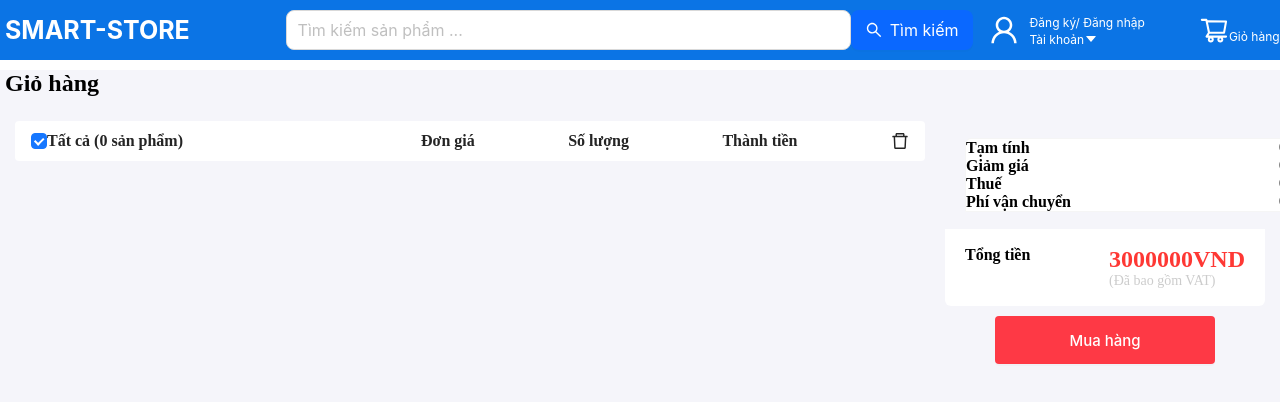
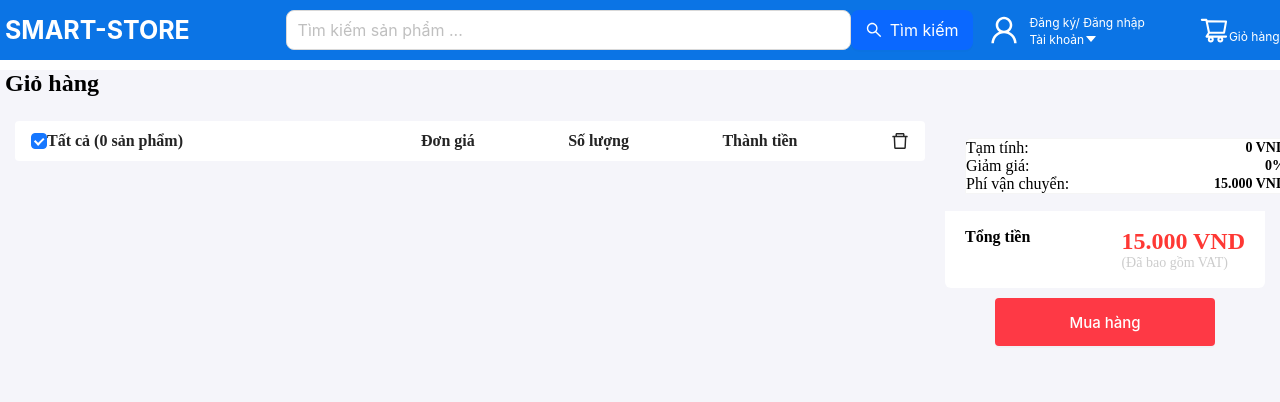
Before and after one commit to Nguyen-Trung-Tien/SMART-STORE, a React (Create React App) app in the folder frontend/: page /order in a window 1280 px wide. Shown: the top 402 px of the page. Built offline with nearby package versions, Linux system fonts and the light colour scheme.

Commit message:
handle buy order and fix bug

```diff
--- a/frontend/src/components/AdminUser/AdminUser.jsx
+++ b/frontend/src/components/AdminUser/AdminUser.jsx
@@ -87,13 +87,10 @@ const AdminUser = () => {
 
   const handleSearch = (selectedKeys, confirm, dataIndex) => {
     confirm();
-    // setSearchText(selectedKeys[0]);
-    // setSearchedColumn(dataIndex);
   };
 
   const handleReset = (clearFilters) => {
     clearFilters();
-    // setSearchText("");
   };
 
   const getColumnSearchProps = (dataIndex) => ({
@@ -146,17 +143,6 @@ const AdminUser = () => {
         }
       },
     },
-    // render: (text) =>
-    //   searchedColumn === dataIndex ? (
-    //     <Highlighter
-    //       highlightStyle={{ backgroundColor: "#ffc069", padding: 0 }}
-    //       searchWords={[searchText]}
-    //       autoEscape
-    //       textToHighlight={text ? text.toString() : ""}
-    //     />
-    //   ) : (
-    //     text
-    //   ),
   });
 
   const columns = [
@@ -272,7 +258,7 @@ const AdminUser = () => {
     } else if (isErrorUpdated) {
       message.error("Không thể cập nhật sản phẩm!");
     }
-  }, [isSuccessUpdated]);
+  }, [isSuccessUpdated, isErrorUpdated]);
 
   useEffect(() => {
     if (isSuccessDeleted && dataDeleted?.status === "OK") {
@@ -281,7 +267,7 @@ const AdminUser = () => {
     } else if (isErrorDeleted) {
       message.error("Không thể xóa tài khoản!");
     }
-  }, [isSuccessDeleted]);
+  }, [isSuccessDeleted, isErrorDeleted]);
 
   useEffect(() => {
     if (isSuccessDeletedMany && dataDeletedMany?.status === "OK") {
@@ -290,7 +276,7 @@ const AdminUser = () => {
     } else if (isErrorDeletedMany) {
       message.error("Không thể xóa tài khoản!");
     }
-  }, [isSuccessDeleted]);
+  }, [isSuccessDeleted, isSuccessDeletedMany]);
 
   const handleCloseDrawer = () => {
     setIsOpenDrawer(false);
--- a/frontend/src/components/CardComponent/CardComponent.jsx
+++ b/frontend/src/components/CardComponent/CardComponent.jsx
@@ -10,6 +10,7 @@ import {
 import { StarFilled } from "@ant-design/icons";
 import logo from "../../assets/ImageSmall/logo.png";
 import { useNavigate } from "react-router-dom";
+import { convertPrice } from "../../utils";
 
 const CardComponent = (props) => {
   const {
@@ -61,9 +62,7 @@ const CardComponent = (props) => {
         </WrapperStyleTextSell>
       </WrapperReportText>
       <WrapperPriceText>
-        <span style={{ marginRight: "8px" }}>
-          {price?.toLocaleString()} VND
-        </span>
+        <span style={{ marginRight: "8px" }}>{convertPrice(price)}</span>
         <WrapperDiscountText> - {discount || 5} %</WrapperDiscountText>
       </WrapperPriceText>
     </WrapperCardStyle>
--- a/frontend/src/components/ProDuctDetailsComponent/ProDuctDetailsComponent.jsx
+++ b/frontend/src/components/ProDuctDetailsComponent/ProDuctDetailsComponent.jsx
@@ -20,6 +20,7 @@ import Loading from "../LoadingComponent/Loading";
 import { useDispatch, useSelector } from "react-redux";
 import { useLocation, useNavigate } from "react-router-dom";
 import { addOrderProduct } from "../../redux/slices/orderSlice";
+import { convertPrice } from "../../utils";
 
 const ProductDetailsComponent = ({ idProduct }) => {
   const [numProduct, setNumProduct] = useState(1);
@@ -135,7 +136,7 @@ const ProductDetailsComponent = ({ idProduct }) => {
           </div>
           <WrapperPriceProduct>
             <WrapperPriceTextProduct>
-              {productDetails?.price?.toLocaleString()} VND
+              {convertPrice(productDetails?.price)}
             </WrapperPriceTextProduct>
           </WrapperPriceProduct>
           <WrapperAddressProduct>
--- a/frontend/src/pages/OrderPage/OrderPage.jsx
+++ b/frontend/src/pages/OrderPage/OrderPage.jsx
@@ -1,6 +1,6 @@
 import { DeleteOutlined, MinusOutlined, PlusOutlined } from "@ant-design/icons";
 import { Checkbox } from "antd";
-import React, { useState } from "react";
+import React, { useMemo, useState } from "react";
 import {
   WrapperCountOrder,
   WrapperInfo,
@@ -20,6 +20,7 @@ import {
   removeAllOrderProduct,
   removeOrderProduct,
 } from "../../redux/slices/orderSlice";
+import { convertPrice } from "../../utils";
 
 const OrderPage = () => {
   const order = useSelector((state) => state.order);
@@ -66,6 +67,37 @@ const OrderPage = () => {
       dispatch(removeAllOrderProduct({ listChecked }));
     }
   };
+
+  const priceMemo = useMemo(() => {
+    const result = order?.orderItems?.reduce((total, cur) => {
+      return total + cur.price * cur.amount;
+    }, 0);
+    return result;
+  }, [order]);
+
+  const priceDiscountMemo = useMemo(() => {
+    const result = order?.orderItems?.reduce((total, cur) => {
+      return total + cur.discount * cur.amount;
+    }, 0);
+    if (Number(result)) {
+      return result;
+    }
+    return 0;
+  }, [order]);
+
+  const deliveryPriceMemo = useMemo(() => {
+    if (priceMemo > 1000000) {
+      return 10000;
+    } else {
+      return 15000;
+    }
+  }, [priceMemo]);
+
+  const totalPriceMemo = useMemo(() => {
+    return (
+      Number(priceMemo) - Number(priceDiscountMemo) + Number(deliveryPriceMemo)
+    );
+  }, [priceMemo, priceDiscountMemo, deliveryPriceMemo]);
 
   return (
     <div style={{ background: "#f5f5fa", with: "100%", height: "100vh" }}>
@@ -143,7 +175,7 @@ const OrderPage = () => {
                           whiteSpace: "nowrap",
                         }}
                       >
-                        {order?.name}{" "}
+                        {order?.name}
                       </div>
                     </div>
                     <div
@@ -162,7 +194,7 @@ const OrderPage = () => {
                             fontWeight: "bold",
                           }}
                         >
-                          {order?.price?.toLocaleString()} VND
+                          {convertPrice(order?.price)}
                         </span>
                       </span>
                       <WrapperCountOrder>
@@ -207,7 +239,7 @@ const OrderPage = () => {
                           fontWeight: "bold",
                         }}
                       >
-                        {(order?.price * order?.amount)?.toLocaleString()} VND
+                        {convertPrice(order?.price * order?.amount)}
                       </span>
                       <DeleteOutlined
                         style={{ cursor: "pointer" }}
@@ -229,9 +261,7 @@ const OrderPage = () => {
                     alignItems: "center",
                   }}
                 >
-                  <span style={{ fontWeight: "bold", fontSize: "16px" }}>
-                    Tạm tính
-                  </span>
+                  <span>Tạm tính:</span>
                   <span
                     style={{
                       color: "#000",
@@ -239,7 +269,7 @@ const OrderPage = () => {
                       fontWeight: "bold",
                     }}
                   >
-                    0
+                    {convertPrice(priceMemo)}
                   </span>
                 </div>
                 <div
@@ -249,9 +279,7 @@ const OrderPage = () => {
                     alignItems: "center",
                   }}
                 >
-                  <span style={{ fontWeight: "bold", fontSize: "16px" }}>
-                    Giảm giá
-                  </span>
+                  <span>Giảm giá:</span>
                   <span
                     style={{
                       color: "#000",
@@ -259,7 +287,7 @@ const OrderPage = () => {
                       fontWeight: "bold",
                     }}
                   >
-                    0
+                    {`${priceDiscountMemo}%`}
                   </span>
                 </div>
                 <div
@@ -269,9 +297,7 @@ const OrderPage = () => {
                     alignItems: "center",
                   }}
                 >
-                  <span style={{ fontWeight: "bold", fontSize: "16px" }}>
-                    Thuế
-                  </span>
+                  <span>Phí vận chuyển:</span>
                   <span
                     style={{
                       color: "#000",
@@ -279,27 +305,7 @@ const OrderPage = () => {
                       fontWeight: "bold",
                     }}
                   >
-                    0
-                  </span>
-                </div>
-                <div
-                  style={{
-                    display: "flex",
-                    justifyContent: "space-between",
-                    alignItems: "center",
-                  }}
-                >
-                  <span style={{ fontWeight: "bold", fontSize: "16px" }}>
-                    Phí vận chuyển
-                  </span>
-                  <span
-                    style={{
-                      color: "#000",
-                      fontSize: "14px",
-                      fontWeight: "bold",
-                    }}
-                  >
-                    0
+                    {convertPrice(deliveryPriceMemo)}
                   </span>
                 </div>
               </WrapperInfo>
@@ -315,7 +321,7 @@ const OrderPage = () => {
                       fontWeight: "bold",
                     }}
                   >
-                    3000000VND
+                    {convertPrice(totalPriceMemo)}
                   </span>
                   <span style={{ fontSize: "14px", color: "#ccc" }}>
                     (Đã bao gồm VAT)
--- a/frontend/src/utils.js
+++ b/frontend/src/utils.js
@@ -41,3 +41,12 @@ export const renderOptions = (arr) => {
   });
   return results;
 };
+
+export const convertPrice = (price) => {
+  try {
+    const result = price?.toLocaleString().replaceAll(",", ".");
+    return `${result} VND`;
+  } catch (error) {
+    return null;
+  }
+};
```
Also changed, not shown: frontend/src/components/AdminProduct/AdminProduct.jsx (+62 -35 lines), 2 other files (tests, documents, lock files or other folders).
